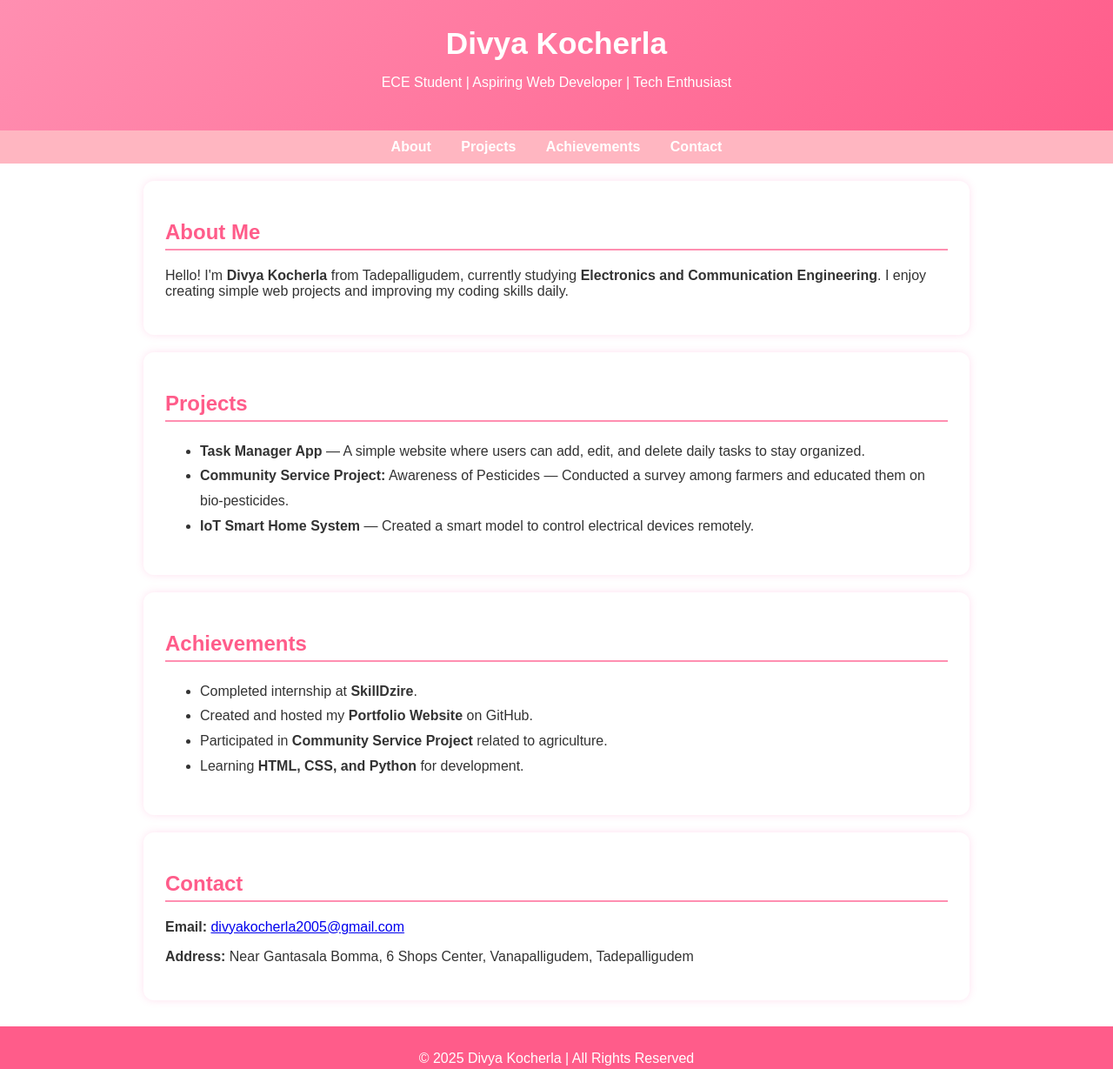
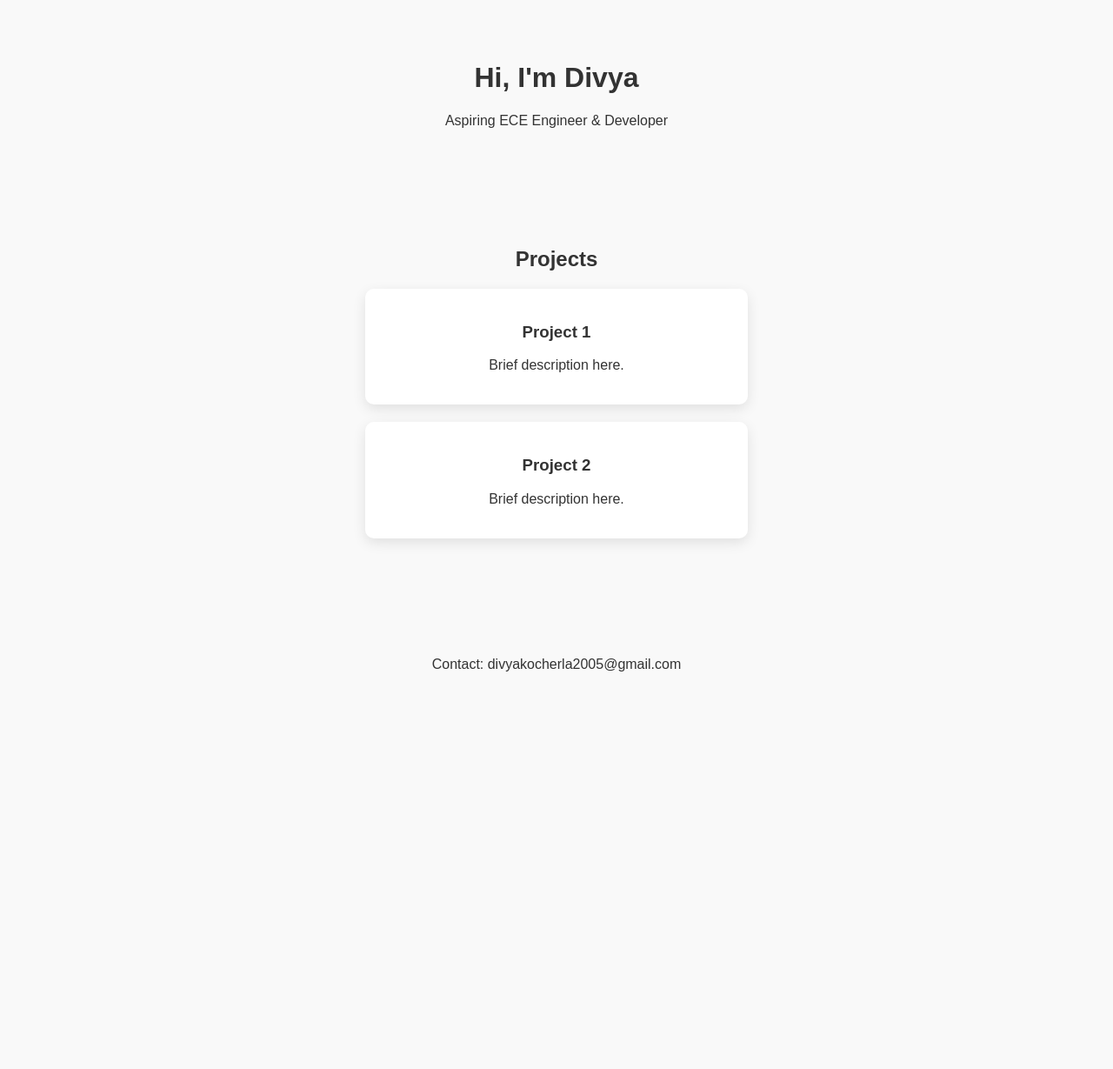
Before and after one commit to divyakocherla/divyakocherla.github.io, a plain HTML site: page index.html in a window 1280 px wide. Shown: the whole page at 87% size. After the commit the page ends 839 px from the top, so only its background shows below. Drawn offline with Linux system fonts and the light colour scheme.

Commit message:
Update index.html

```diff
--- a/index.html
+++ b/index.html
@@ -3,118 +3,31 @@
 <head>
     <meta charset="UTF-8">
     <meta name="viewport" content="width=device-width, initial-scale=1.0">
-  <title>Divya Kocherla | Portfolio</title>
-  <style>
-    body {
-      font-family: 'Poppins', Arial, sans-serif;
-      background-color: #fff;
-      margin: 0;
-      padding: 0;
-      color: #333;
-    }
-
-    header {
-      background: linear-gradient(135deg, #ff8fb1, #ff5c8a);
-      color: white;
-      text-align: center;
-      padding: 30px 0;
-    }
-
-    header h1 {
-      margin: 0;
-      font-size: 2.2rem;
-    }
-
-    nav {
-      background-color: #ffb6c1;
-      text-align: center;
-      padding: 10px;
-    }
-
-    nav a {
-      color: #fff;
-      text-decoration: none;
-      margin: 0 15px;
-      font-weight: bold;
-    }
-
-    nav a:hover {
-      text-decoration: underline;
-    }
-
-    section {
-      max-width: 900px;
-      margin: 20px auto;
-      background: #fff;
-      padding: 25px;
-      border-radius: 12px;
-      box-shadow: 0 0 10px rgba(255,105,180,0.2);
-    }
-
-    h2 {
-      color: #ff5c8a;
-      border-bottom: 2px solid #ff8fb1;
-      padding-bottom: 5px;
-    }
-
-    footer {
-      background-color: #ff5c8a;
-      color: white;
-      text-align: center;
-      padding: 12px;
-      margin-top: 30px;
-    }
-
-    ul {
-      line-height: 1.8;
-    }
-  </style>
+    <title>Divya Portfolio</title>
+    <link rel="stylesheet" href="style.css">
 </head>
 <body>
     <header>
-    <h1>Divya Kocherla</h1>
-    <p>ECE Student | Aspiring Web Developer | Tech Enthusiast</p>
+        <h1 class="animate">Hi, I'm Divya</h1>
+        <p class="animate delay-1">Aspiring ECE Engineer & Developer</p>
     </header>
 
-  <nav>
-    <a href="#about">About</a>
-    <a href="#projects">Projects</a>
-    <a href="#achievements">Achievements</a>
-    <a href="#contact">Contact</a>
-  </nav>
-
-  <section id="about">
-    <h2>About Me</h2>
-    <p>Hello! I'm <b>Divya Kocherla</b> from Tadepalligudem, currently studying <b>Electronics and Communication Engineering</b>. I enjoy creating simple web projects and improving my coding skills daily.</p>
-  </section>
-
     <section id="projects">
-    <h2>Projects</h2>
-    <ul>
-      <li><b>Task Manager App</b> — A simple website where users can add, edit, and delete daily tasks to stay organized.</li>
-      <li><b>Community Service Project:</b> Awareness of Pesticides — Conducted a survey among farmers and educated them on bio-pesticides.</li>
-      <li><b>IoT Smart Home System</b> — Created a smart model to control electrical devices remotely.</li>
-    </ul>
-  </section>
-
-  <section id="achievements">
-    <h2>Achievements</h2>
-    <ul>
-      <li>Completed internship at <b>SkillDzire</b>.</li>
-      <li>Created and hosted my <b>Portfolio Website</b> on GitHub.</li>
-      <li>Participated in <b>Community Service Project</b> related to agriculture.</li>
-      <li>Learning <b>HTML, CSS, and Python</b> for development.</li>
-    </ul>
-  </section>
-
-  <section id="contact">
-    <h2>Contact</h2>
-    <p><b>Email:</b> <a href="mailto:divyakocherla2005@gmail.com">divyakocherla2005@gmail.com</a></p>
-    <p><b>Address:</b> Near Gantasala Bomma, 6 Shops Center, Vanapalligudem, Tadepalligudem</p>
+        <h2 class="animate delay-2">Projects</h2>
+        <div class="project-card animate delay-3">
+            <h3>Project 1</h3>
+            <p>Brief description here.</p>
+        </div>
+        <div class="project-card animate delay-4">
+            <h3>Project 2</h3>
+            <p>Brief description here.</p>
+        </div>
     </section>
 
     <footer>
-    <p>© 2025 Divya Kocherla | All Rights Reserved</p>
+        <p class="animate delay-5">Contact: divyakocherla2005@gmail.com</p>
     </footer>
+
+    <script src="script.js"></script>
 </body>
 </html>
```
Lines whose indentation alone changed are shown as unchanged.
